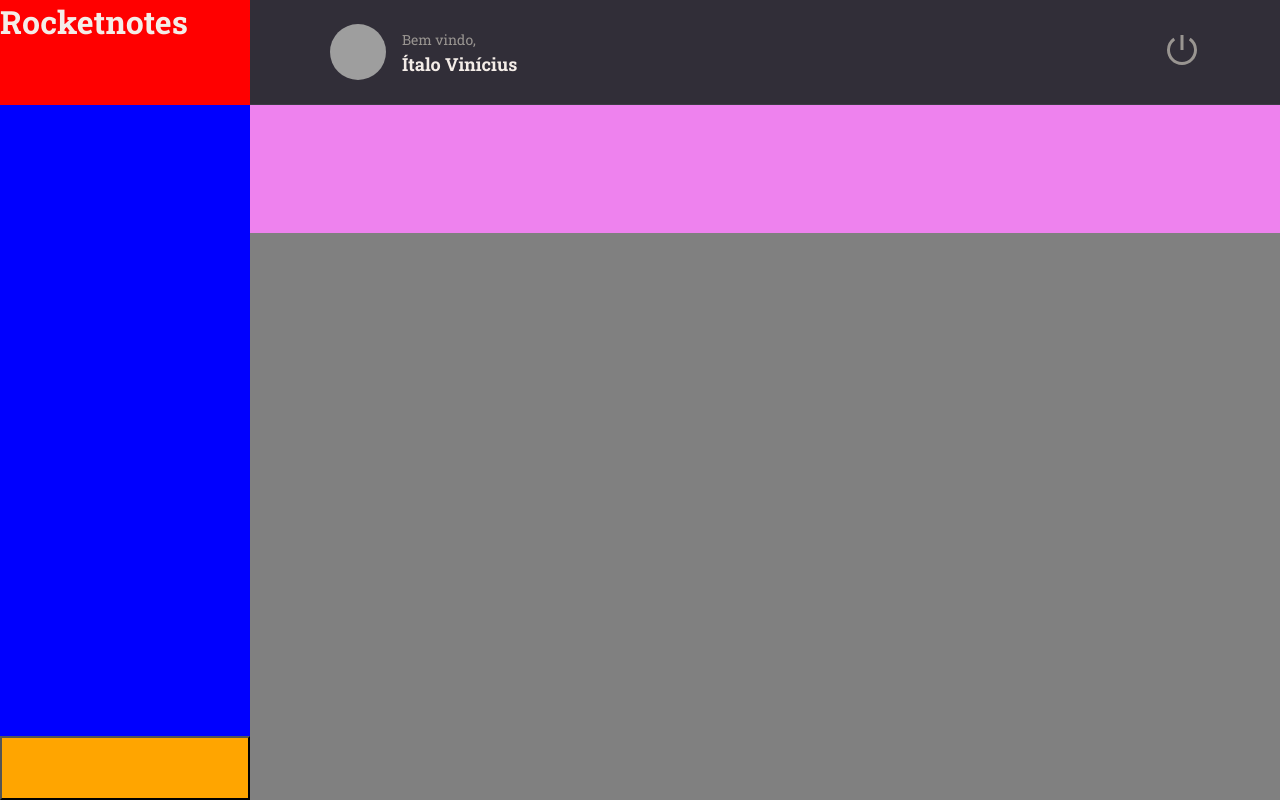
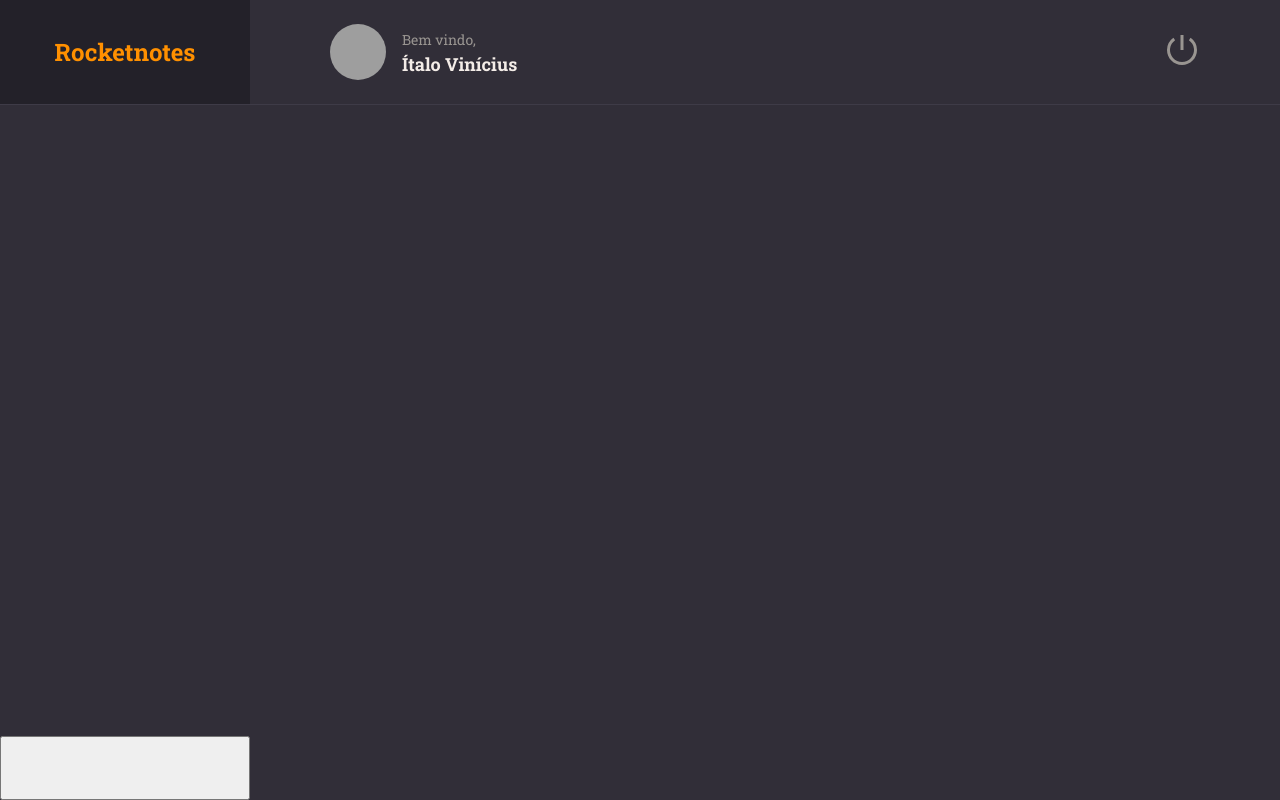
Before and after one commit to Italovini223/rocketnotes-frontend, a React (Vite) app: page / in a window 1280 px wide. Built offline with nearby package versions, Linux system fonts and the light colour scheme; grey boxes are pictures that could not be loaded.

Commit message:
✨ feat: code in Logotipo classroom

```diff
--- a/src/pages/Home/styles.js
+++ b/src/pages/Home/styles.js
@@ -17,21 +17,36 @@
 `;
 export const Brand = styled.div`
   grid-area: brand;
-  background: red;
+
+  display: flex;
+  justify-content: center;
+  align-items: center;
+
+  border-bottom-width: 1px;
+  border-bottom-style: solid;
+  border-bottom-color: ${({theme}) => theme.COLORS.BACKGROUND_700};
+
+  background-color: ${({theme}) => theme.COLORS.BACKGROUND_900};
+
+  > h1 {
+    font-size: 24px;
+    color: ${({theme}) => theme.COLORS.ORANGE};
+
+  }
 `;
 export const Menu = styled.ul`
-   grid-area: menu;
-  background: blue;
+  grid-area: menu;
+
 `;
 export const Search = styled.div`
-   grid-area: search;
-  background: violet;
+  grid-area: search;
+
 `;
 export const Content = styled.div`
-   grid-area: content;
-  background: gray;
+  grid-area: content;
+
 `;
 export const NewNote= styled.button`
-   grid-area: newnote;
-  background: orange;
+  grid-area: newnote;
+
 `;
```
